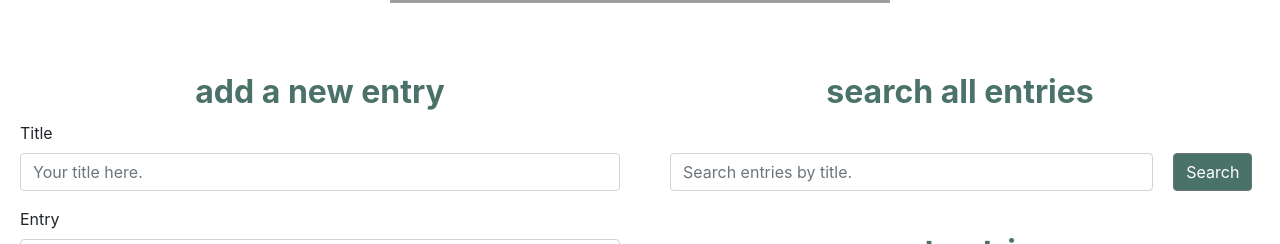
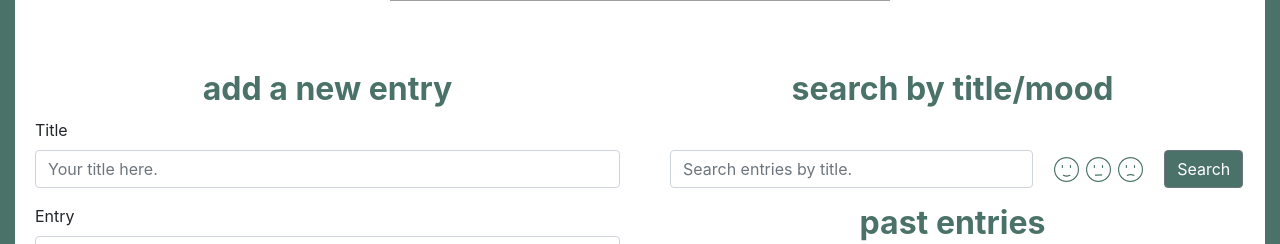
Before and after one commit to madisonkohls/melody-mapper, a React (Create React App) app: page /profile/1 in a window 1280 px wide. Shown: the part 283-527 px from the top of the page. Built offline with nearby package versions, Linux system fonts and the light colour scheme; no server answers; grey boxes are pictures that could not be loaded.

Commit message:
mood filter
Added mood "radio" buttons
- Act as an instant search
- Requested mood is placed at top; the rest of the entries are still displayed at bottom
- Future changes: deselecting mood button, waiting for "search" button before filtering, mixing with title search

```diff
--- a/src/App.css
+++ b/src/App.css
@@ -1,5 +1,8 @@
 body {
-  margin: 0;
+  margin: 15px;
+  border:15px solid #4B7268;
+  border-top-style: none;
+  border-bottom-style: none;
   font-family: -apple-system, BlinkMacSystemFont, 'Segoe UI', 'Roboto', 'Oxygen',
     'Ubuntu', 'Cantarell', 'Fira Sans', 'Droid Sans', 'Helvetica Neue',
     sans-serif;
@@ -49,7 +52,7 @@ code {
 .logoutbutton {
   position: absolute;
   top: 10px;
-  right: 10px;
+  right: 25px;
   width: auto;
 }
 
@@ -154,9 +157,40 @@ code {
   border-color: #4B7268;
   margin: 42px 10px;
   display: grid;
-  grid-template-columns: 5fr 1fr;
+  grid-template-columns: 4fr 1fr 1fr;
   grid-gap: 20px;
+  margin-bottom: 10px;
+}
 
+.moodselect {
+  width: 100%;
+  text-align: center;
+  font-size: 150%;
+  border-style: none;
+  border-color: #ced4d9;
+  border-width: thin;
+  border-radius: 5px;
+}
+
+[type=radio] {
+  position: absolute;
+  opacity: 0;
+  width: 0;
+  height: 0;
+}
+
+[type=radio] + img {
+  cursor: pointer;
+}
+
+[type=radio]:checked + img {
+  border: 2.5px solid #FAF790;
+  border-radius: 30px;
+}
+
+.emojiSelect{
+  height: 25px;
+  width: 25px;
 }
 
 .newentry{
--- a/src/components/journal.js
+++ b/src/components/journal.js
@@ -3,6 +3,9 @@ import Entries from "./entries"
 import Form from "./form"
 import {Button, FormGroup, Input, Label} from 'reactstrap'
 import axios from 'axios'
+import happy from '../assets/happy.png';
+import neutral from '../assets/neutral.png';
+import sad from '../assets/sad.png';
 
 // [0] is good, [8] is bad
 let playlists = [
@@ -201,7 +204,7 @@ class Journal extends Component {
           <Form handleSubmit={this.handleSubmit} clearForm={this.clearForm} userid={this.userID} mood = {this.props.mood} title={this.state.currTitle} body = {this.state.currBody}/>
         </div>
         <div class = "journalelement">
-         <h2 class = "titleText"> search all entries </h2>
+         <h2 class = "titleText"> search by title/mood </h2>
           <div class = "searchcontainer">
               <div class = "searchelement">
                 <Input
@@ -212,8 +215,26 @@ class Journal extends Component {
                   onChange={this.handleChange}
                   />
               </div>
+              <div class = "searchelement moodselect">
+                <div id="select-mood" class="mood-content" >
+                  <label>
+                    <input type="radio" value="good" name="mood" onChange={() => this.handleSearch("good", "mood")} />
+                    <img className="emojiSelect" src={happy} />
+                  </label>
+                  {" "}
+                  <label>
+                    <input type="radio" value="neutral" name="mood" onChange={() => this.handleSearch("neutral", "mood")} />
+                    <img className="emojiSelect" src={neutral} />
+                  </label>
+                  {" "}
+                  <label>
+                    <input type="radio" value="bad" name="mood" onChange={() => this.handleSearch("bad", "mood")} />
+                    <img className="emojiSelect" src={sad} />
+                  </label>
+                </div>
+              </div>
               <div class = "searchelement">
-                <Button style={{backgroundColor:"#4B7268"}} onClick={() => this.handleSearch(this.state.searchContents)} >Search</Button>
+                <Button style={{backgroundColor:"#4B7268"}} onClick={() => this.handleSearch(this.state.searchContents, "title")} >Search</Button>
               </div>
           </div>
           <Entries entryData={entries} removeEntry={this.removeEntry} editEntry={this.editEntry}/>
```
